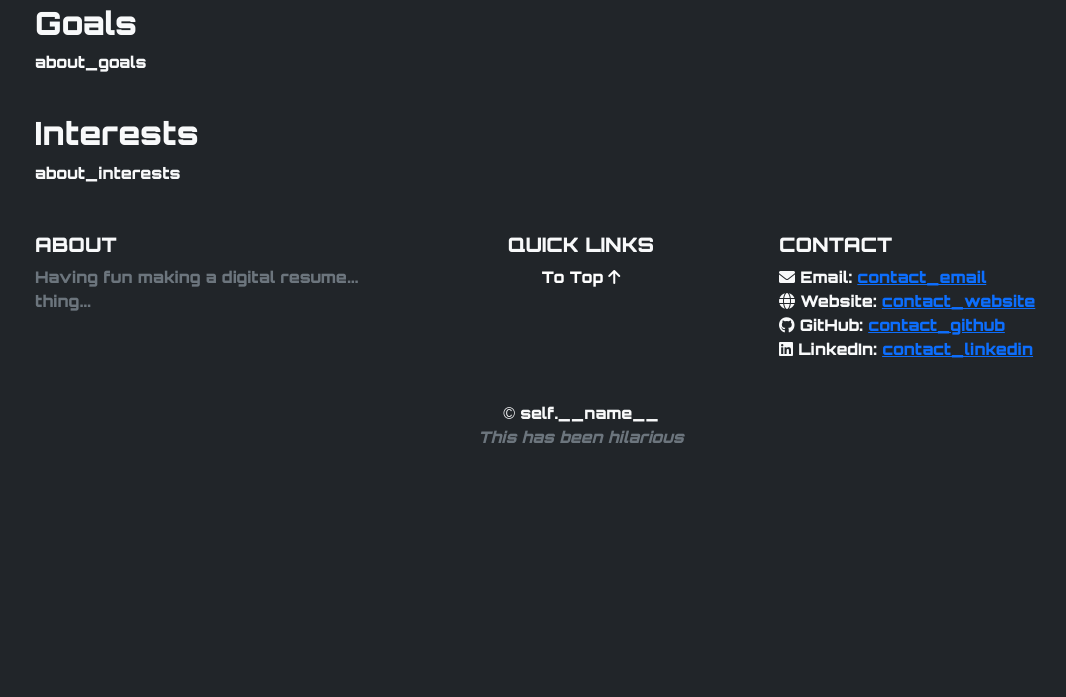
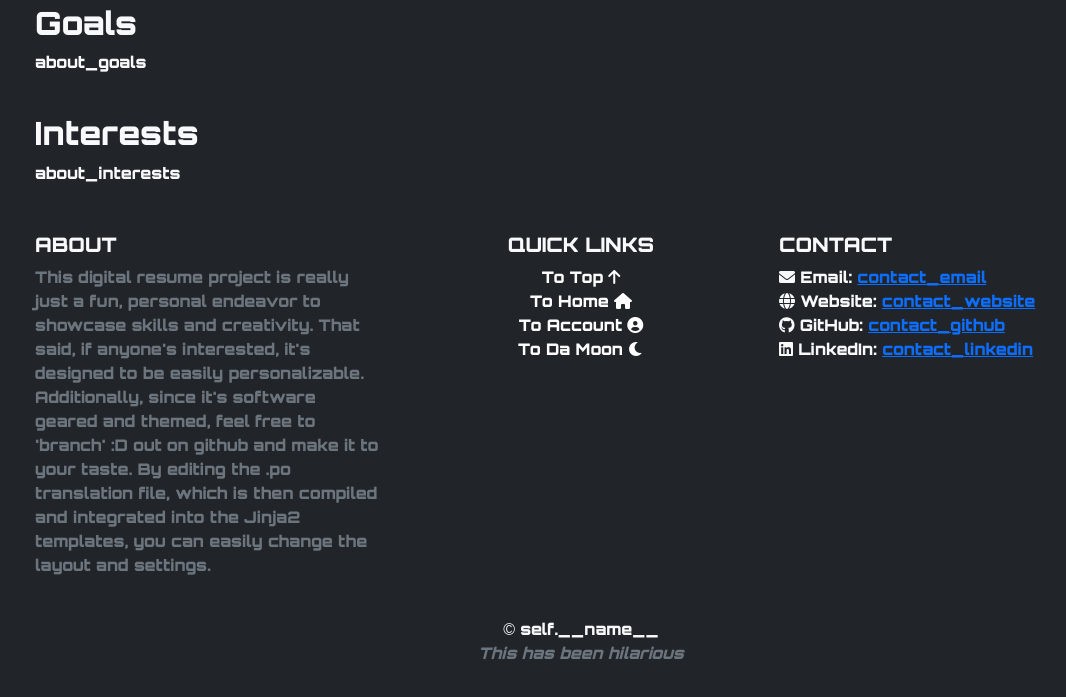
Before and after one commit to ZeroDayPoke/digital_cv, a Flask app: page /about in a window 1280 px wide. Shown: the part 464-1161 px from the top of the page, without its empty margins (59-1125 px from the left). Before the commit the page ends 907 px from the top, so only its background shows below. Run offline with Flask 3, Linux system fonts and the light colour scheme; data comes from the database, SQL or seed files in the repository; parts of the project's set-up code (start-up, migrations or seed data) failed here and were passed over.

Commit message:
better footer

```diff
--- a/app/templates/default/footer.html
+++ b/app/templates/default/footer.html
@@ -3,23 +3,45 @@
 <div class="container mt-3">
   <div class="row">
     <!-- About Section -->
-    <section class="col-md-4 mb-4">
+    <section class="col-lg-4 mb-4">
       <h5 class="text-uppercase fw-bold">About</h5>
-      <p class="text-muted">Having fun making a digital resume... thing...</p>
+      <p class="text-muted">
+        This digital resume project is really just a fun, personal endeavor to showcase skills and creativity. That said,
+        if anyone's interested, it's designed to be easily personalizable. Additionally, since it's software geared and themed,
+        feel free to 'branch' :D out on github and make it to your taste. By editing the .po translation file, which is
+        then compiled and integrated into the Jinja2 templates, you can easily change the layout and settings.
+      </p>
     </section>
+
     <!-- Quick Links -->
-    <nav class="col-md-4 mb-4 text-center">
+    <nav class="col-lg-4 mb-4 text-center">
       <h5 class="text-uppercase fw-bold">Quick Links</h5>
       <ul class="list-unstyled">
         <li>
-          <a href="#" class="text-white text-decoration-none">
+          <a href="#top" class="text-white text-decoration-none">
             To Top <i class="fas fa-arrow-up"></i>
+          </a>
+        </li>
+        <li>
+          <a href="{{ url_for('main_routes.index') }}" class="text-white text-decoration-none">
+            To Home <i class="fas fa-home"></i>
+          </a>
+        </li>
+        <li>
+          <a href="{{ url_for('auth_routes.account') }}" class="text-white text-decoration-none">
+            To Account <i class="fas fa-user-circle"></i>
+          </a>
+        </li>
+        <li>
+          <a href="{{ url_for('skill_routes.skills') }}" class="text-white text-decoration-none">
+            To Da Moon <i class="fas fa-moon"></i>
           </a>
         </li>
       </ul>
     </nav>
+
     <!-- Contact -->
-    <address class="col-md-4 mb-4">
+    <address class="col-lg-4 mb-4">
       <h5 class="text-uppercase fw-bold">Contact</h5>
       <ul class="list-unstyled">
         <li>
@@ -35,14 +57,13 @@
           <a href="{{ _('contact_github') }}">{{ _('contact_github') }}</a>
         </li>
         <li>
-          <span class="info-label"
-            ><i class="fab fa-linkedin"></i> LinkedIn:</span
-          >
+          <span class="info-label"><i class="fab fa-linkedin"></i> LinkedIn:</span>
           <a href="{{ _('contact_linkedin') }}">{{ _('contact_linkedin') }}</a>
         </li>
       </ul>
     </address>
   </div>
+
   <!-- Footer Bottom -->
   <div class="row">
     <div class="col text-center">
```
